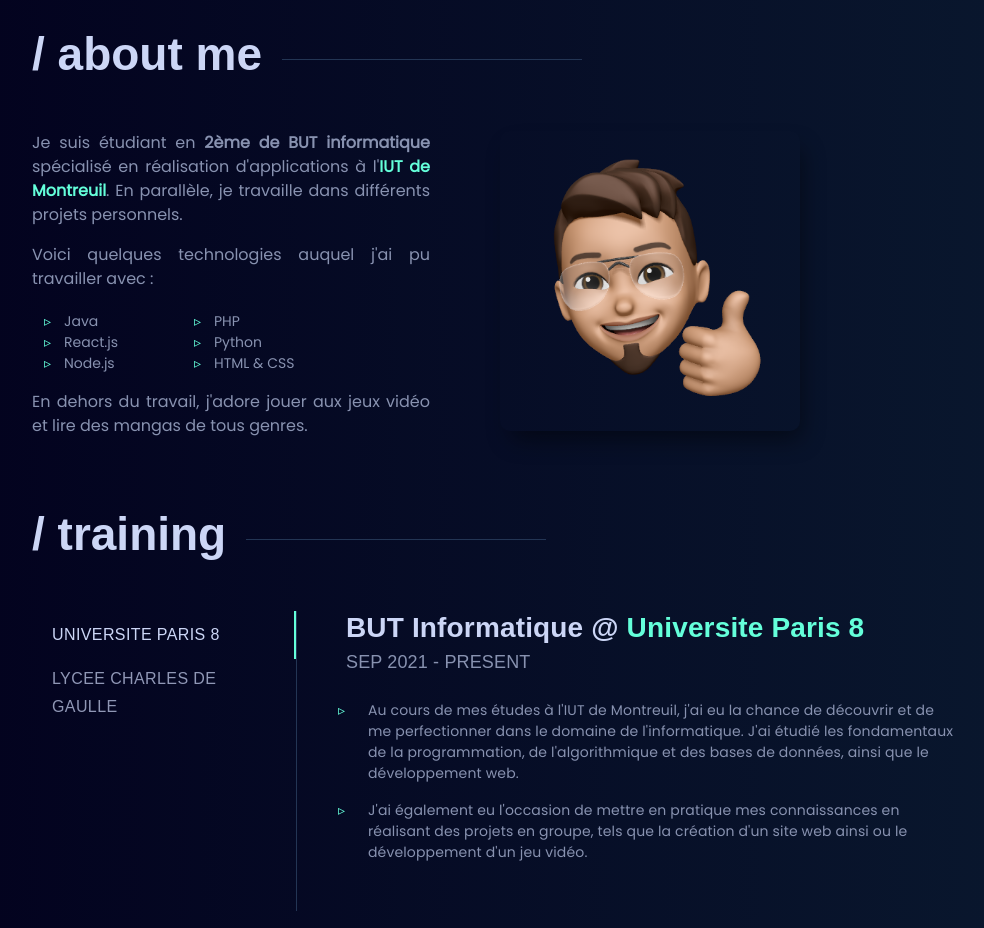
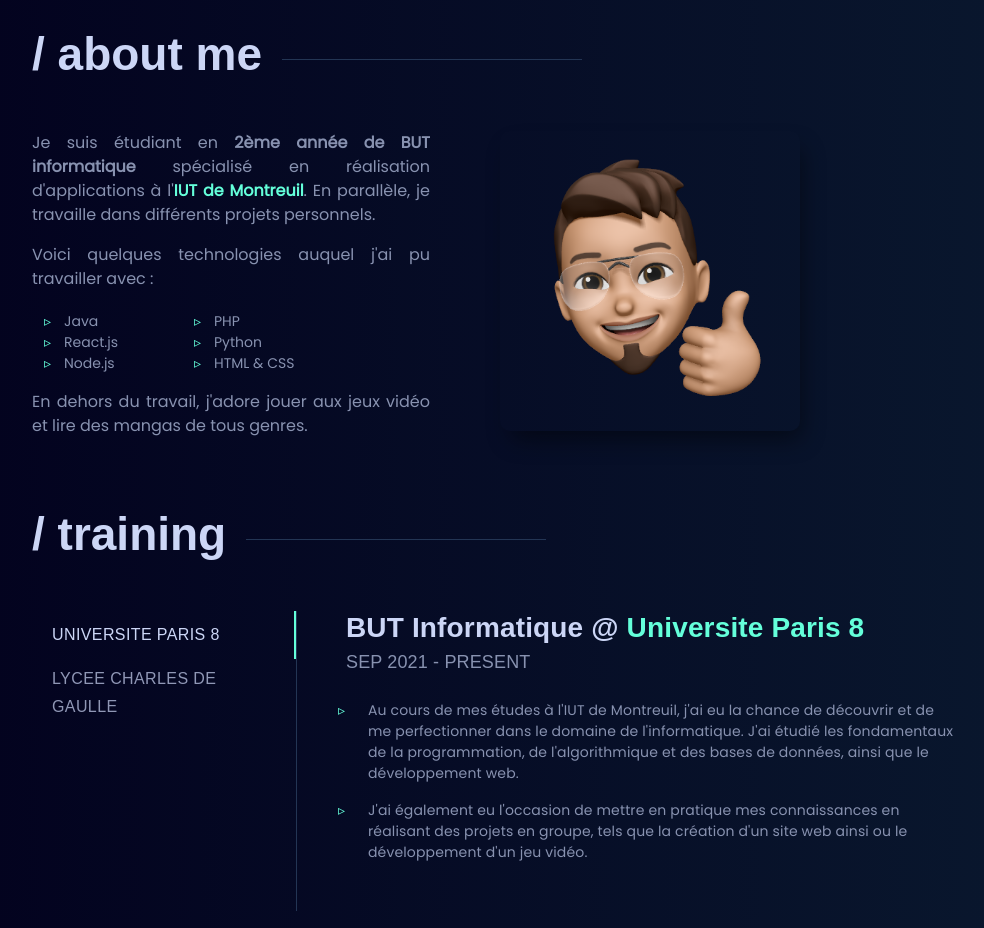
Before and after one commit to adil93s/portfolio, a React (Create React App) app: page / in a window 1280 px wide. Shown: the part 780-1708 px from the top of the page, without its empty margins (160-1144 px from the left). Built offline with nearby package versions, Linux system fonts and the light colour scheme; the HTML template or start-up script is replaced by a standard one; a web font is replaced by a local one.

Commit message:
modification de la description et correction d'ortographe

```diff
--- a/public/index.html
+++ b/public/index.html
@@ -6,7 +6,7 @@
     <meta name="theme-color" content="#000000" />
     <meta
       name="description"
-      content="Web site created using create-react-app"
+      content="Étudiant en 2ème année de BUT informatique spécialisé en réalisation d'applications à l'IUT de Montreuil"
     />
     <title>Adil</title>
   </head>
--- a/src/components/About.js
+++ b/src/components/About.js
@@ -19,7 +19,7 @@ class About extends React.Component {
   render() {
     const one = (
       <p>
-        Je suis étudiant en <b>2ème de BUT informatique</b> spécialisé en
+        Je suis étudiant en <b>2ème année de BUT informatique</b> spécialisé en
         réalisation d'applications à l'
         <a href="https://www.iut.univ-paris8.fr//">IUT de Montreuil</a>. En
         parallèle, je travaille dans différents projets personnels.
```
